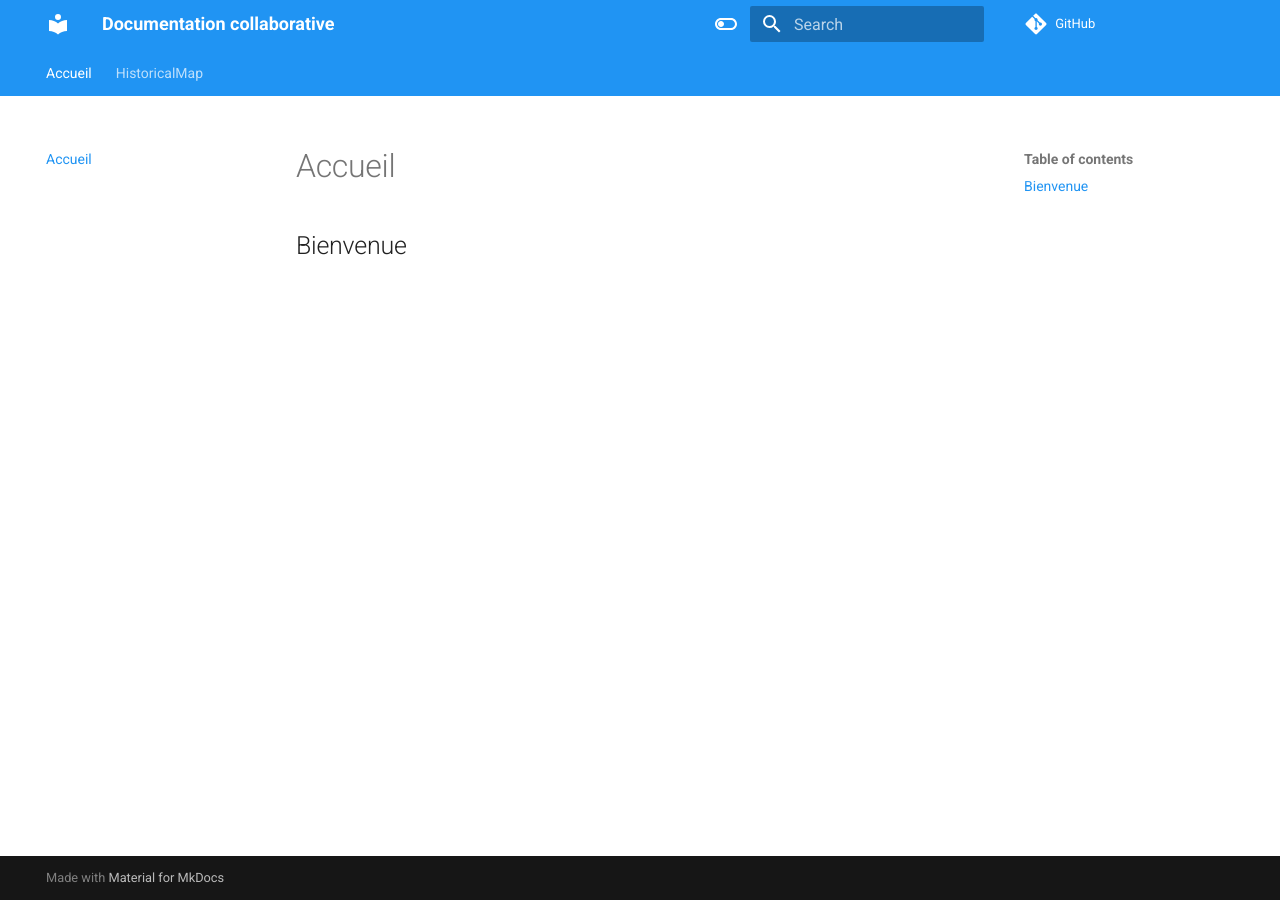
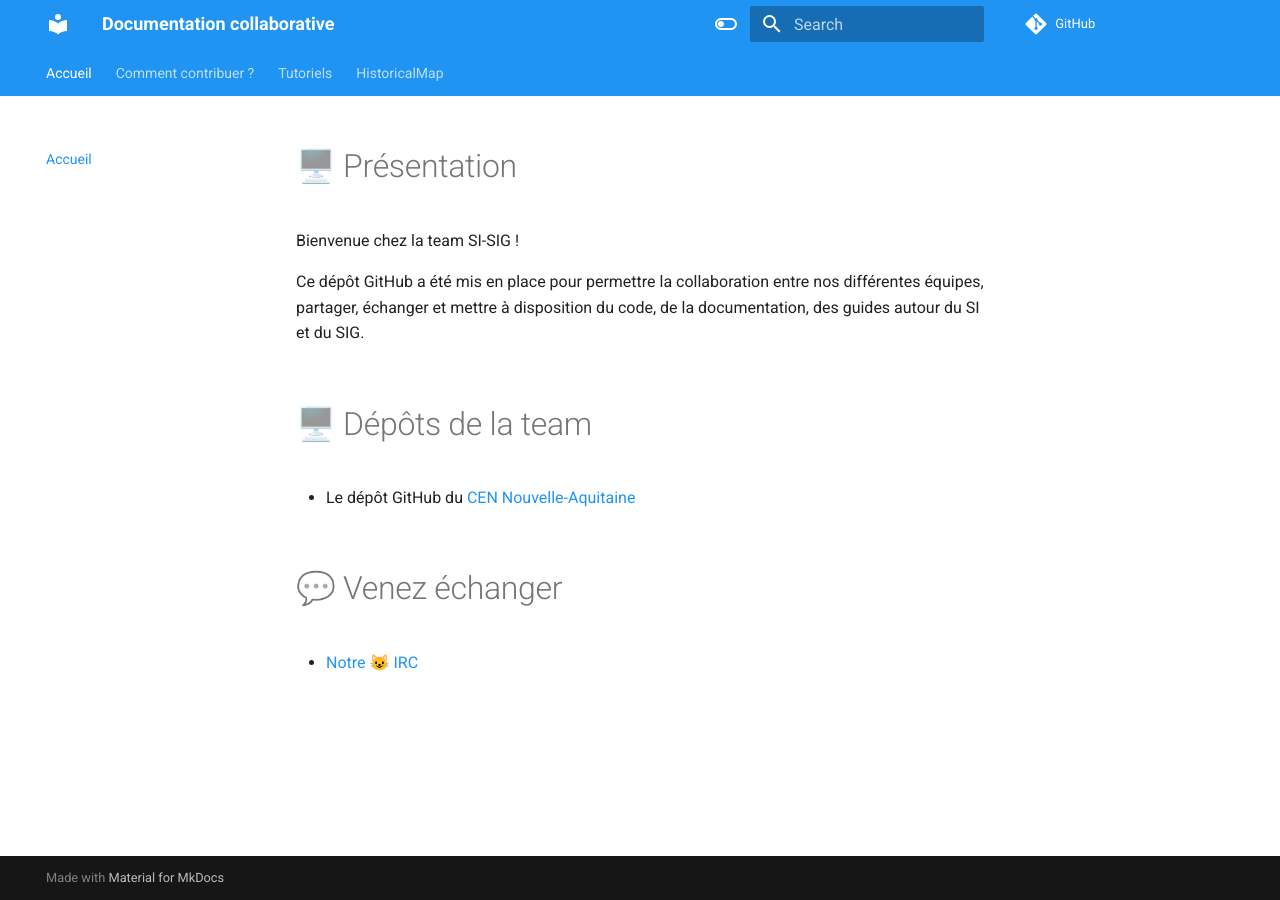
Before and after one commit to Team-SI-SIG/documentation, an MkDocs documentation site: the page built from docs/index.md, in a window 1280 px wide. Built offline with MkDocs 1.6.1 and Material for MkDocs 9.7.7, drawn with Linux system fonts in a browser that asks for light colours; nearby versions of some CDN libraries; comment, search, counter and statistics services are not loaded.

Commit message:
[Update] Site pages

```diff
--- a/docs/index.md
+++ b/docs/index.md
@@ -1 +1,18 @@
-## Bienvenue
+# 🖥️ Présentation
+Bienvenue chez la team SI-SIG !
+
+Ce dépôt GitHub a été mis en place pour permettre la collaboration entre nos différentes équipes, partager, échanger et mettre à disposition du code, de la documentation, des guides autour du SI et du SIG.
+
+<br/>
+
+# 🖥️ Dépôts de la team
+- Le dépôt GitHub du [CEN Nouvelle-Aquitaine][1]
+
+<br/>
+
+# 💬 Venez échanger
+- [Notre 😺 IRC][2]
+
+
+  [1]: https://kiwiirc.com/nextclient/#irc://irc.freenode.net/#Team-SI-SIG
+  [2]: https://github.com/CEN-Nouvelle-Aquitaine
```
Also changed, not shown: docs/SUMMARY.md (+2 -0 lines), docs/comment_contribuer.md (added, +6 -0 lines), docs/tutoriels/index.md (added).
